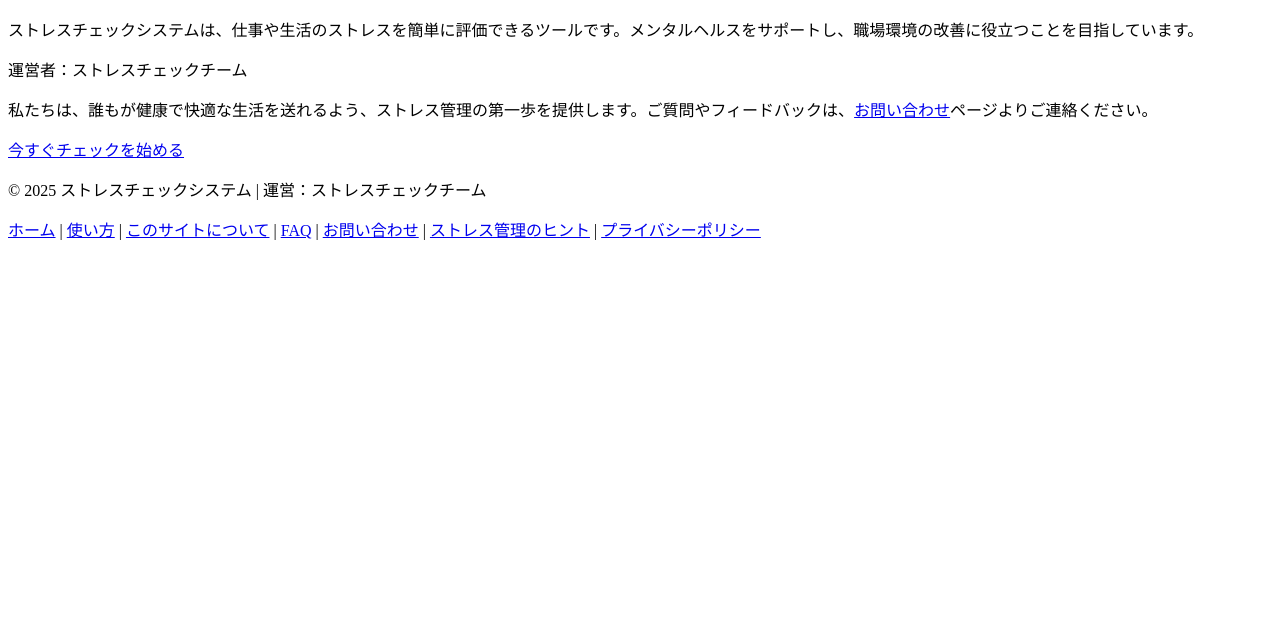
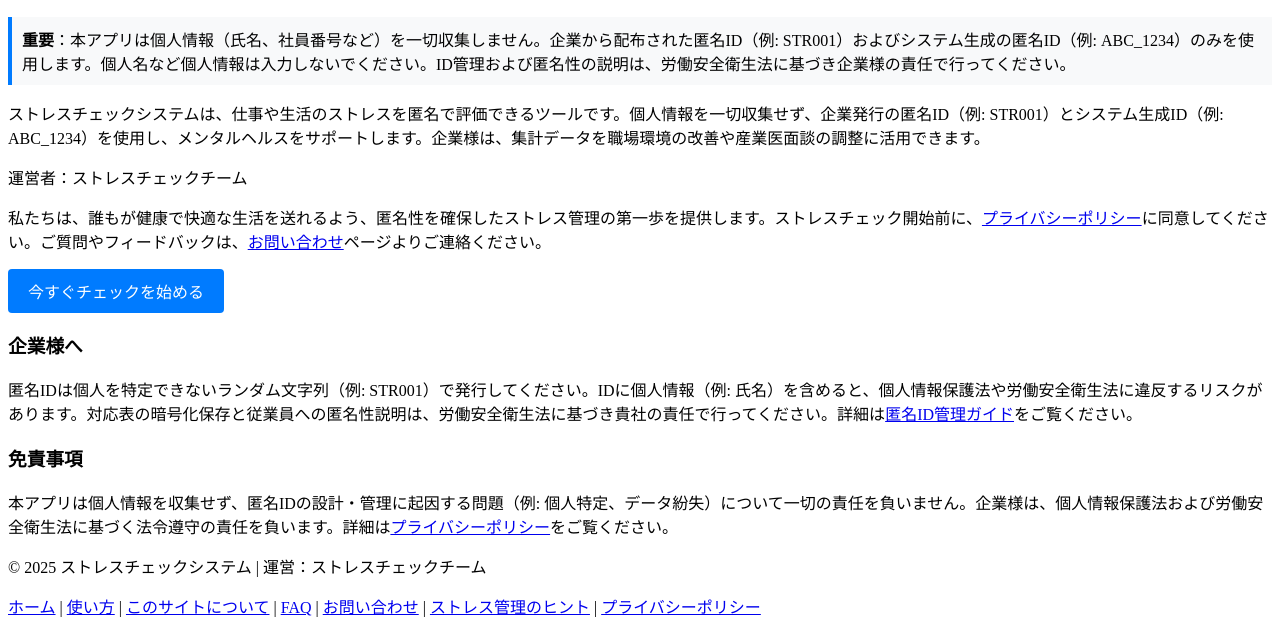
Before and after one commit to shidemaro/stresscheck, a plain HTML site: page about.html in a window 1280 px wide. Shown: the part 171-805 px from the top of the page. Drawn offline with Linux system fonts and the light colour scheme.

Commit message:
Update about.html

```diff
--- a/about.html
+++ b/about.html
@@ -3,11 +3,30 @@
 <head>
   <meta charset="UTF-8">
   <meta name="viewport" content="width=device-width, initial-scale=1.0">
-  <meta name="description" content="ストレスチェックシステムについて。メンタルヘルスをサポートするツールの紹介。">
-  <meta name="keywords" content="ストレスチェック, メンタルヘルス, 職場ストレス">
+  <meta name="description" content="ストレスチェックシステムについて。匿名IDを使用したメンタルヘルス支援ツールの紹介。">
+  <meta name="keywords" content="ストレスチェック, メンタルヘルス, 職場ストレス, 匿名性">
   <title>このサイトについて</title>
   <link href="https://fonts.googleapis.com/css2?family=Inter:wght@400;500;600&display=swap" rel="stylesheet">
-  <link rel="stylesheet" href="/stresscheck/styles.css">
+  <link rel="stylesheet" href="/stresscheck/styles.css?v=2">
+  <style>
+    .notice {
+      background: #f8f9fa;
+      padding: 10px;
+      margin-bottom: 10px;
+      border-left: 4px solid #007bff;
+    }
+    .button {
+      display: inline-block;
+      padding: 10px 20px;
+      background: #007bff;
+      color: white;
+      text-decoration: none;
+      border-radius: 4px;
+    }
+    .button:hover {
+      background: #0056b3;
+    }
+  </style>
 </head>
 <body>
   <header>
@@ -26,10 +45,17 @@
   <main>
     <section>
       <h2>このサイトについて</h2>
-      <p>ストレスチェックシステムは、仕事や生活のストレスを簡単に評価できるツールです。メンタルヘルスをサポートし、職場環境の改善に役立つことを目指しています。</p>
+      <div class="notice">
+        <strong>重要</strong>：本アプリは個人情報（氏名、社員番号など）を一切収集しません。企業から配布された匿名ID（例: STR001）およびシステム生成の匿名ID（例: ABC_1234）のみを使用します。個人名など個人情報は入力しないでください。ID管理および匿名性の説明は、労働安全衛生法に基づき企業様の責任で行ってください。
+      </div>
+      <p>ストレスチェックシステムは、仕事や生活のストレスを匿名で評価できるツールです。個人情報を一切収集せず、企業発行の匿名ID（例: STR001）とシステム生成ID（例: ABC_1234）を使用し、メンタルヘルスをサポートします。企業様は、集計データを職場環境の改善や産業医面談の調整に活用できます。</p>
       <p>運営者：ストレスチェックチーム</p>
-      <p>私たちは、誰もが健康で快適な生活を送れるよう、ストレス管理の第一歩を提供します。ご質問やフィードバックは、<a href="/stresscheck/contact.html">お問い合わせ</a>ページよりご連絡ください。</p>
-      <p><a href="/stresscheck/index.html">今すぐチェックを始める</a></p>
+      <p>私たちは、誰もが健康で快適な生活を送れるよう、匿名性を確保したストレス管理の第一歩を提供します。ストレスチェック開始前に、<a href="/stresscheck/privacy.html">プライバシーポリシー</a>に同意してください。ご質問やフィードバックは、<a href="/stresscheck/contact.html">お問い合わせ</a>ページよりご連絡ください。</p>
+      <p><a href="/stresscheck/index.html" class="button">今すぐチェックを始める</a></p>
+      <h3>企業様へ</h3>
+      <p>匿名IDは個人を特定できないランダム文字列（例: STR001）で発行してください。IDに個人情報（例: 氏名）を含めると、個人情報保護法や労働安全衛生法に違反するリスクがあります。対応表の暗号化保存と従業員への匿名性説明は、労働安全衛生法に基づき貴社の責任で行ってください。詳細は<a href="/stresscheck/id_guide.html">匿名ID管理ガイド</a>をご覧ください。</p>
+      <h3>免責事項</h3>
+      <p>本アプリは個人情報を収集せず、匿名IDの設計・管理に起因する問題（例: 個人特定、データ紛失）について一切の責任を負いません。企業様は、個人情報保護法および労働安全衛生法に基づく法令遵守の責任を負います。詳細は<a href="/stresscheck/privacy.html">プライバシーポリシー</a>をご覧ください。</p>
     </section>
   </main>
 
@@ -45,12 +71,5 @@
       <a href="/stresscheck/privacy.html">プライバシーポリシー</a>
     </p>
   </footer>
-
-  <!-- Infolinksスクリプト -->
-  <script type="text/javascript">
-    var infolinks_pid = 3436126;
-    var infolinks_wsid = 0;
-  </script>
-  <script type="text/javascript" src="//resources.infolinks.com/js/infolinks_main.js"></script>
 </body>
 </html>
```
